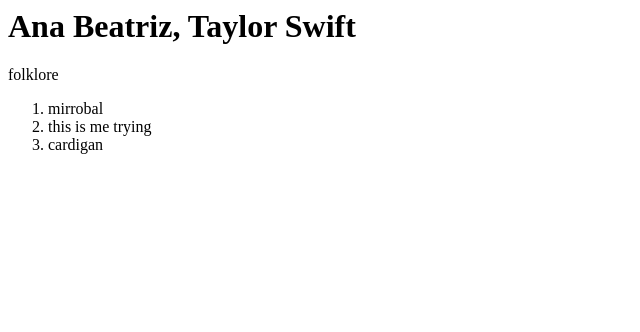
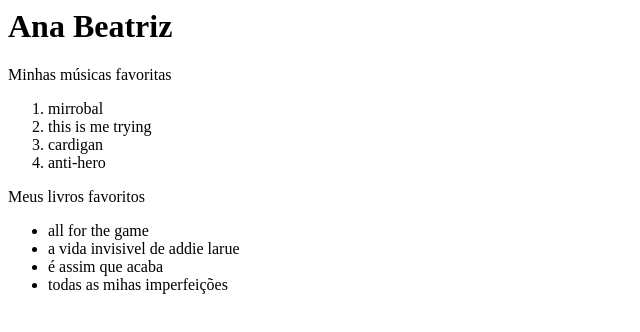
Before and after one commit to anaAjuz/paginaDaInternet, a plain HTML site: page index.html in a window 1280 px wide. Shown: the whole page, without its empty margins (0-640 px from the left). Drawn offline with Linux system fonts and the light colour scheme.

Commit message:
Add files via upload

```diff
--- a/index.html
+++ b/index.html
@@ -2,12 +2,19 @@
   <head>
   </head>
   <body>
-    <h1> Ana Beatriz, Taylor Swift </h1>
-    <p> folklore </p>
+    <h1> Ana Beatriz</h1>
+    <p>Minhas músicas favoritas</p>
     <ol>
     <li> mirrobal </li>
     <li> this is me trying </li>
     <li> cardigan </li>
+    <li> anti-hero </li>
     </ol>
+    <p> Meus livros favoritos </p>
+    <ul>
+      <li> all for the game </li>
+      <li> a vida invisivel de addie larue </li>
+      <li> é assim que acaba </li>
+      <li> todas as mihas imperfeições </li>
   </body>
 </html>
```
